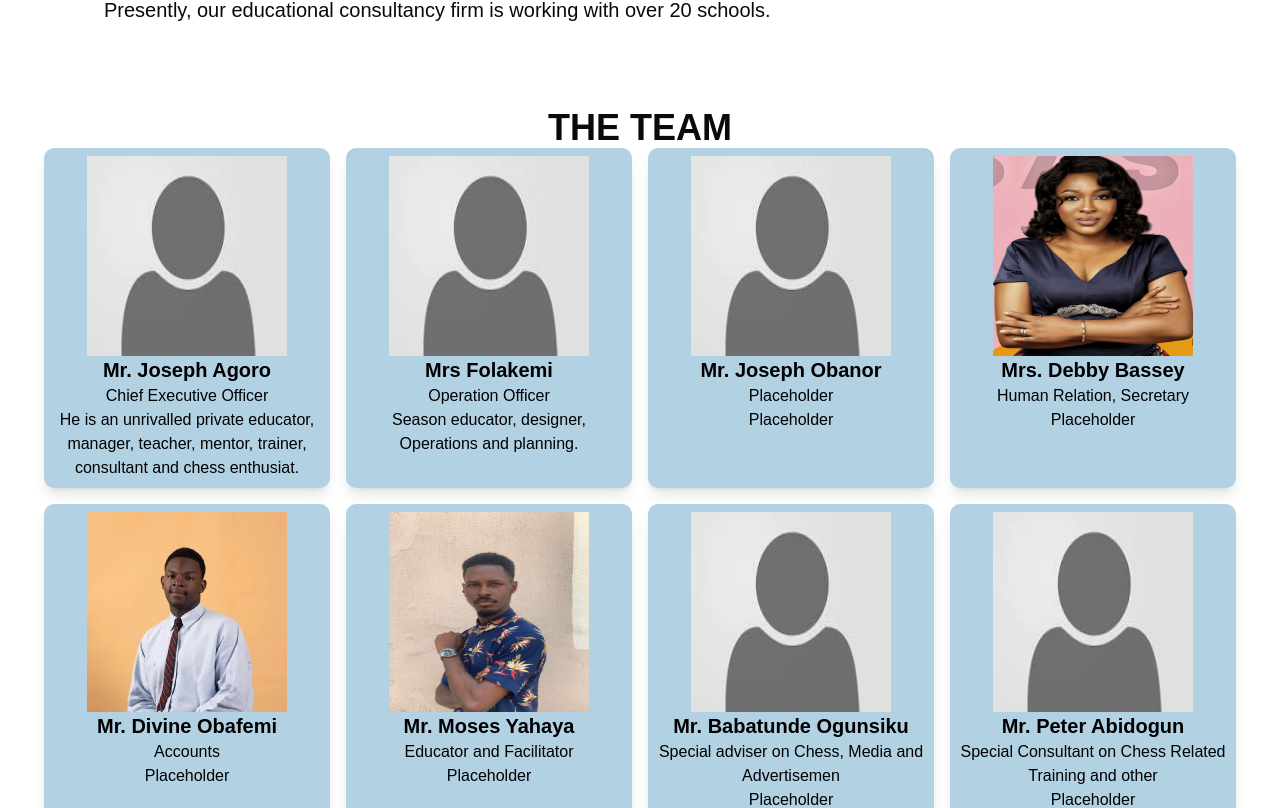
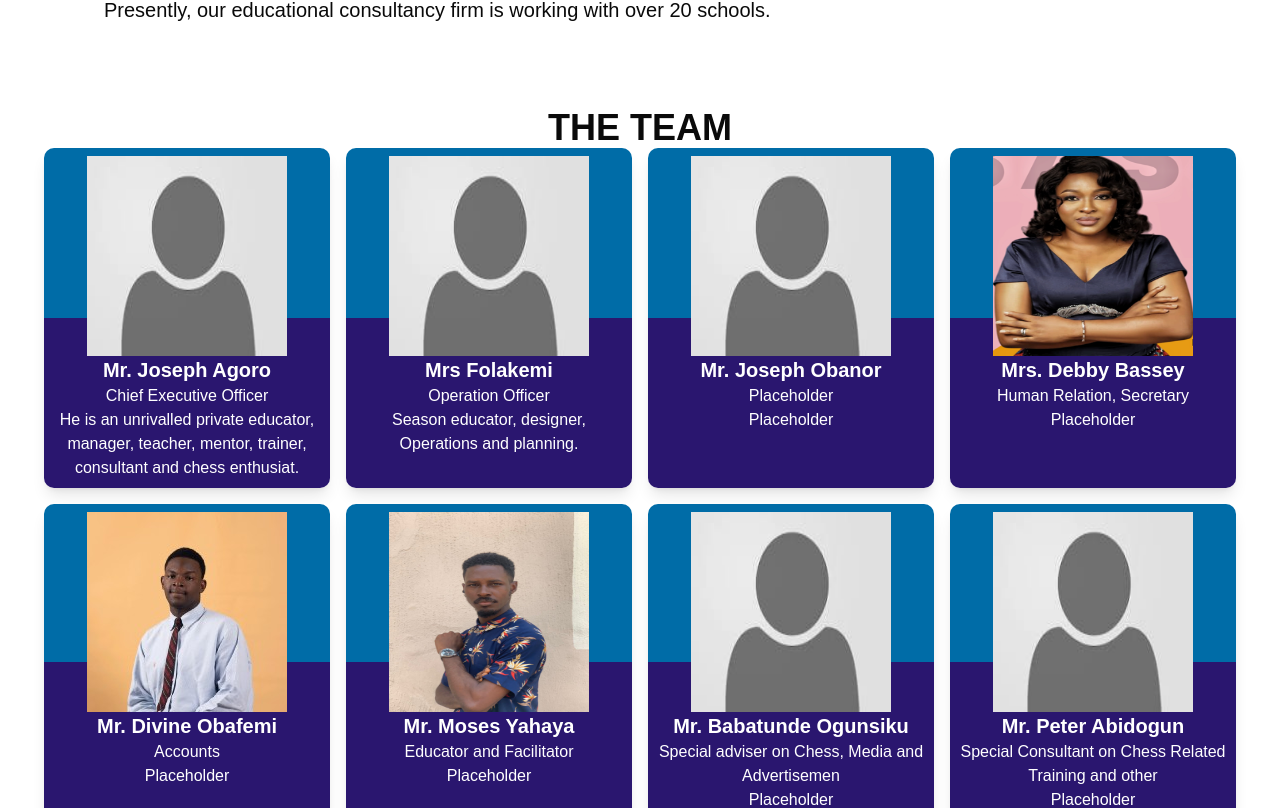
Before and after one commit to ToyinJr/Kingsmind, a React (Vite) app: page /company in a window 1280 px wide. Shown: the part 551-1359 px from the top of the page. Built offline with nearby package versions, Linux system fonts and the light colour scheme.

Commit message:
updated assets to use uniform gradient

```diff
--- a/src/Components/Chess.jsx
+++ b/src/Components/Chess.jsx
@@ -144,14 +144,14 @@ const Chess = () => {
                   target="_blank"
                   className="hover:scale-105 transition-all duration-500"
                 >
-                  <i class="fa-brands fa-whatsapp text-6xl text-[#006ca7]"></i>
+                  <i class="fa-brands fa-whatsapp text-6xl bg-gradient-to-b from-[#006ca7] from-50% to-[#2a166f] to-50% bg-clip-text text-transparent"></i>
                 </Link>
                 <Link
                   to={"http://wa.me/+2348115087637"}
                   target="_blank"
                   className="hover:scale-105 transition-all duration-500"
                 >
-                  <i class="fa-brands fa-square-whatsapp text-6xl text-[#006ca7]"></i>
+                  <i class="fa-brands fa-square-whatsapp text-6xl bg-gradient-to-b from-[#006ca7] from-50% to-[#2a166f] to-50% bg-clip-text text-transparent"></i>
                 </Link>
               </div>
             </div>
--- a/src/Components/Company.jsx
+++ b/src/Components/Company.jsx
@@ -51,7 +51,7 @@ const Company = () => {
           {Team.map((member, j) => {
             return (
               <div
-                className="bg-[#006ca7]/30 shadow-lg rounded-lg p-2 text-black"
+                className="text-white bg-linear-to-b from-[#006ca7] from-50% to-[#2a166f] to-50% shadow-lg rounded-lg p-2 text-black"
                 key={j}
               >
                 <div>
```
